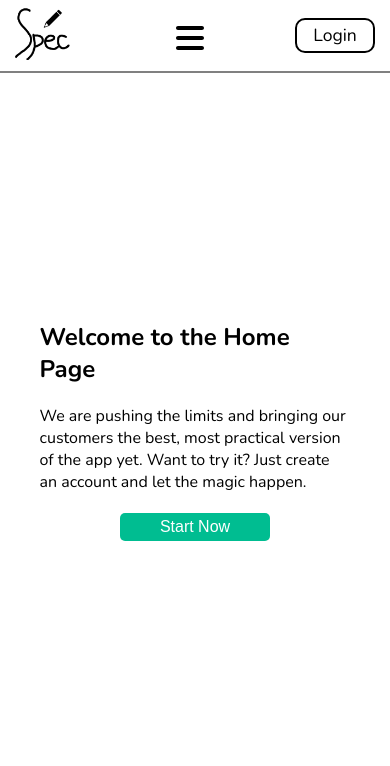
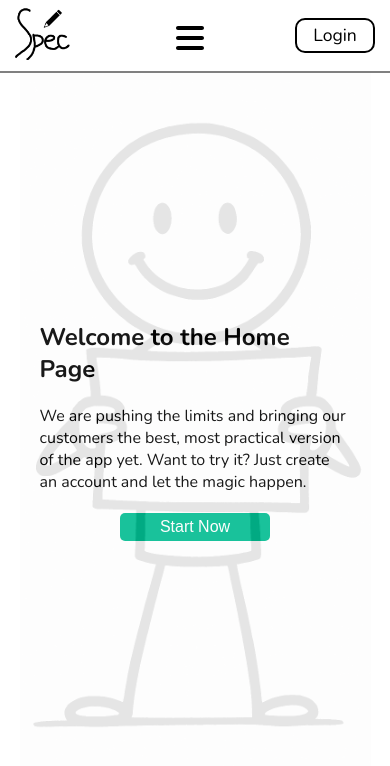
Before and after one commit to Dulepix/SpecificationsApp-reactApp, a React (Vite) app: page / in a window 390 px wide. Shown: the top 766 px of the page. Built offline with nearby package versions, Linux system fonts and the light colour scheme; no server answers.

Commit message:
mala ispravka 2

```diff
--- a/src/style/style_home.module.css
+++ b/src/style/style_home.module.css
@@ -65,8 +65,7 @@
     .sekcija img{
         height: calc(100vh - 150px);
         display: block;
-        position: absolute;
-        left: 50%;
+        margin-left: 50%;
         transform: translateX(-50%);
         opacity: .1;
     }
```
